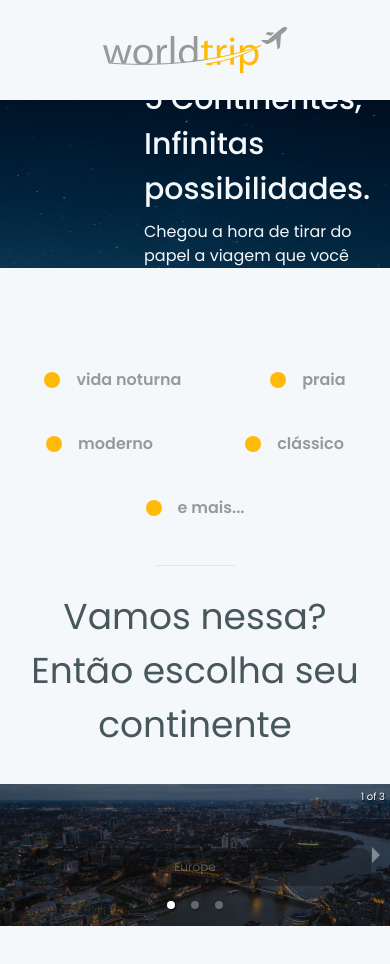
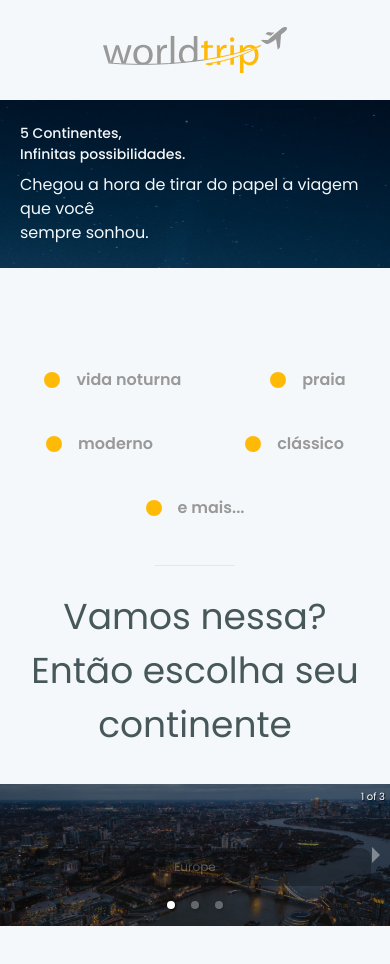
Before and after one commit to w1redl4in/world-trip, a Next.js app: page / in a window 390 px wide. Built offline with nearby package versions, Linux system fonts and the light colour scheme.

Commit message:
feat: responsive treatment :sparkles:

```diff
--- a/src/components/Banner.tsx
+++ b/src/components/Banner.tsx
@@ -15,12 +15,16 @@ export const Banner = () => {
         as="div"
         justify="center"
         h="100%"
-        ml="36"
+        ml={[5, 36]}
         direction="column"
         position="relative"
       >
         <Stack>
-          <Text color="gray.100" fontSize="3xl" fontWeight={500}>
+          <Text
+            color="gray.100"
+            fontSize={['sm', 'sm', '3xl']}
+            fontWeight={500}
+          >
             5 Continentes, <br /> Infinitas possibilidades.
           </Text>
           <Text fontSize="md" color="gray.100" fontWeight={400}>
```
